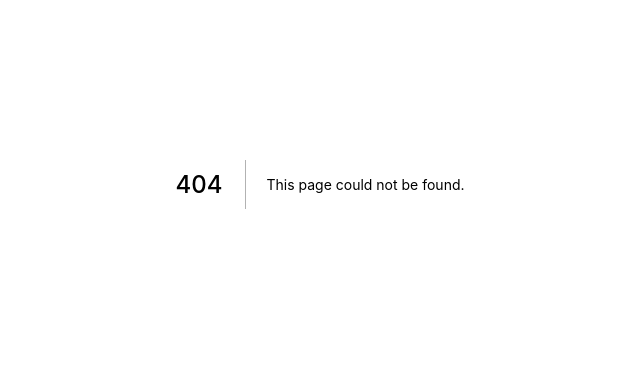
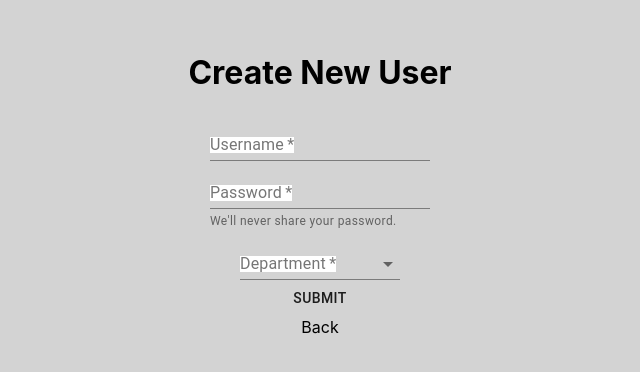
Before and after one commit to yueymiqua/support-incident-tracker, a Next.js app: page /new-user in a window 1280 px wide. Before the commit this address had no page. Shown: the part 216-588 px from the top of the page, without its empty margins (320-960 px from the left). Built offline with nearby package versions, Linux system fonts and the light colour scheme.

Commit message:
added login, new-user, and new-incident page

```diff
--- a/next.config.js
+++ b/next.config.js
@@ -1,3 +1,3 @@
 module.exports = {
-  reactStrictMode: true,
+  reactStrictMode: false,
 }
--- a/package.json
+++ b/package.json
@@ -9,6 +9,8 @@
     "lint": "next lint"
   },
   "dependencies": {
+    "@material-ui/core": "^4.12.2",
+    "@material-ui/icons": "^4.11.2",
     "next": "11.0.1",
     "react": "17.0.2",
     "react-dom": "17.0.2"
--- /dev/null
+++ b/pages/incidents.js
@@ -0,0 +1,5 @@
+const incidents = () => {
+    return <h1>List of all incidents</h1>
+}
+
+export default incidents
--- /dev/null
+++ b/pages/new-user.js
@@ -0,0 +1,59 @@
+import { useState } from 'react'
+import { Input, InputLabel, FormHelperText, FormControl, Select, MenuItem, Button } from '@material-ui/core'
+import Link from 'next/link'
+
+const newUser = () => {
+    const departments = ["HR", "Admin", "Finance", "Engineering"]
+    const [username, setUsername] = useState('')
+    const [password, setPassword] = useState('')
+    const [department, setDepartment] = useState('')
+
+    const handleSubmit = (e) => {
+        e.preventDefault();
+        console.log('Username: ', username, 'Password: ', password, 'Department: ', department)
+        setUsername('');
+        setPassword('');
+        setDepartment('');
+    }
+
+    return (
+        <div style={{ display: "flex", height: "100vh", justifyContent: "center", background: "lightGray", alignItems: "center"}}>
+            <form className='form-container' style={{textAlign: "center"}} onSubmit={(e) =>  handleSubmit(e)}>
+                <h1>Create New User</h1>
+                <div>
+                    <FormControl required>
+                        <InputLabel id="username-label" style={{background: "white"}}>Username</InputLabel>
+                        <Input id="username" placeholder="username" value={username} onInput={(e) => setUsername(e.target.value)}/>
+                    </FormControl>
+                </div>
+                <div>
+                    <FormControl required>
+                        <InputLabel id="password-label" style={{background: "white"}}>Password</InputLabel>
+                        <Input id="password" placeholder="password" value={password} onInput={(e) => setPassword(e.target.value)}/>
+                    <FormHelperText id="my-helper-text">We'll never share your password.</FormHelperText>
+                </FormControl>
+                </div>
+                <div>
+                    <FormControl required>
+                        <InputLabel id="department-label" style={{background: "white"}}>Department</InputLabel>
+                        <Select
+                            style={{width: '160px'}}
+                            labelId="departments-label"
+                            id="departments"
+                            value={department}
+                            onChange={(e) => setDepartment(e.target.value)}
+                        >
+                            {departments.map((dept, index) =>
+                                <MenuItem key={index} value={dept}>{dept}</MenuItem>
+                            )}
+                        </Select>
+                    </FormControl>
+                </div>
+                <Button type="submit">Submit</Button><br></br>
+                <Link href="/">Back</Link>
+            </form>
+        </div>
+    )
+}
+
+export default newUser
```
Also changed, not shown: pages/index.js (+13 -7 lines), pages/login.js (added, +42 -0 lines), pages/new-incident.js (added, +57 -0 lines), 1 other file (tests, documents, lock files or other folders).
